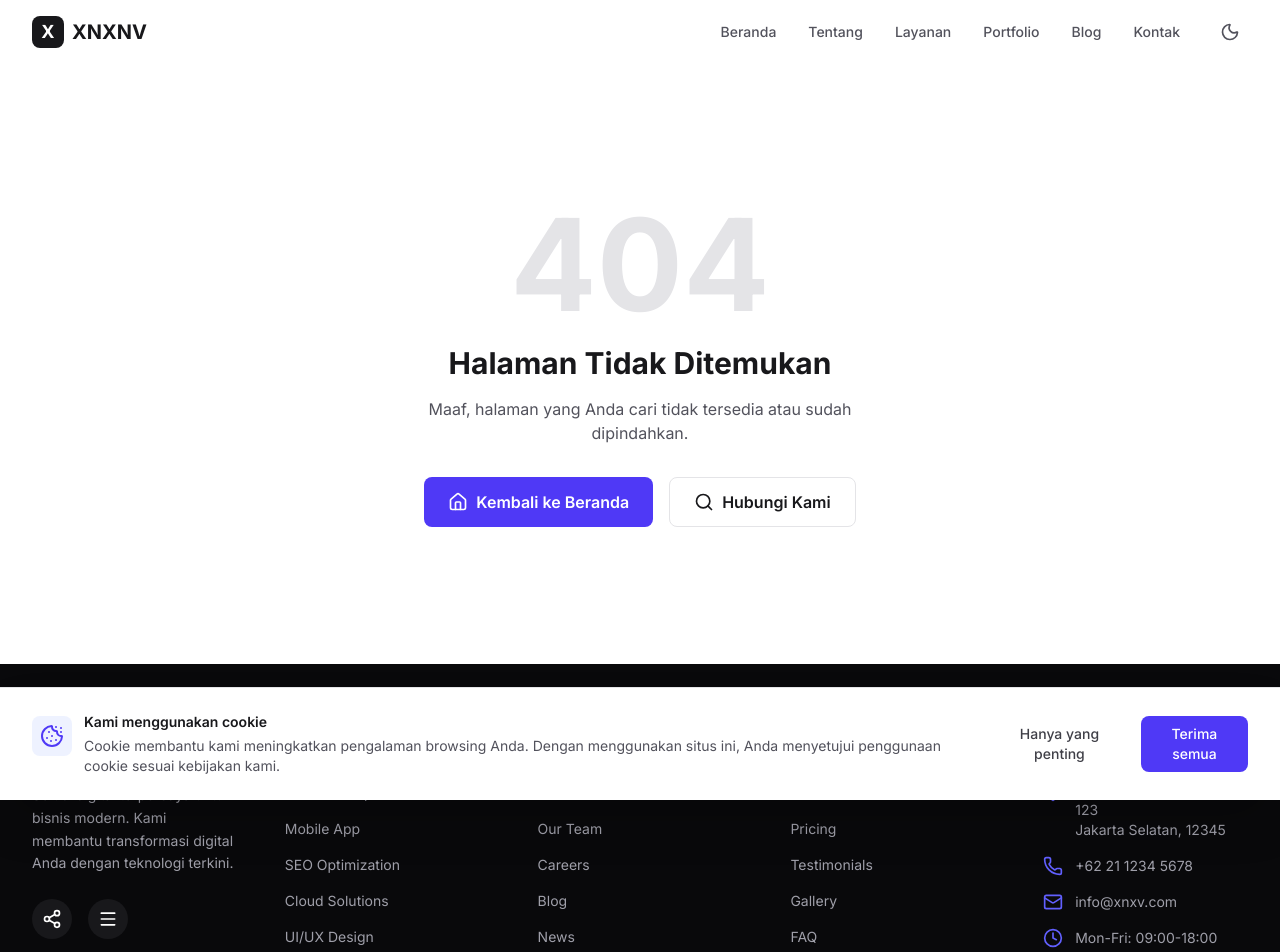
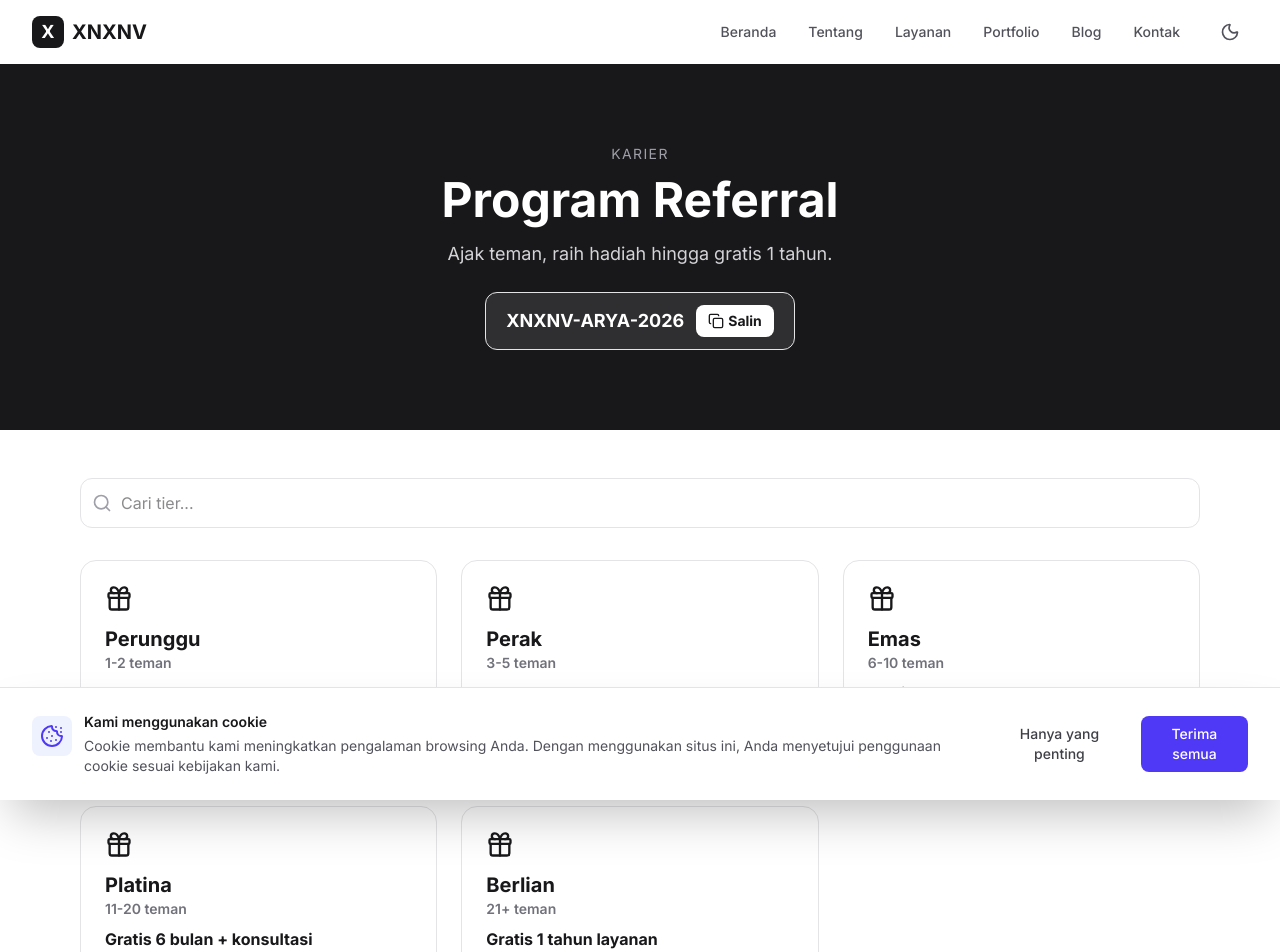
Before and after one commit to aryaapriawann-dev/XNXNV, a Next.js app: page /careers/referral in a window 1280 px wide. Before the commit this address had no page. Shown: the top 952 px of the page. Built offline with nearby package versions, Linux system fonts and the light colour scheme.

Commit message:
feat(careers): add Referral page

```diff
--- /dev/null
+++ b/src/app/careers/referral/page.tsx
@@ -0,0 +1,46 @@
+"use client";
+import { useMemo, useState } from "react";
+import Link from "next/link";
+import { Search, Gift, ChevronRight, Copy } from "lucide-react";
+const TIERS = [
+  { id: "1", nama: "Perunggu", referral: "1-2 teman", hadiah: "Voucher Rp250rb", deskripsi: "Untuk setiap teman yang berlangganan paket apapun." },
+  { id: "2", nama: "Perak", referral: "3-5 teman", hadiah: "Voucher Rp750rb + kaos", deskripsi: "Plus akses prioritas ke webinar premium." },
+  { id: "3", nama: "Emas", referral: "6-10 teman", hadiah: "Gratis 3 bulan layanan", deskripsi: "Perpanjangan gratis paket aktif Anda." },
+  { id: "4", nama: "Platina", referral: "11-20 teman", hadiah: "Gratis 6 bulan + konsultasi", deskripsi: "Sesi strategi digital 1-on-1 dengan konsultan." },
+  { id: "5", nama: "Berlian", referral: "21+ teman", hadiah: "Gratis 1 tahun layanan", deskripsi: "Status mitra VIP dengan manajer khusus." },
+];
+export default function ReferralPage() {
+  const kode = "XNXNV-ARYA-2026";
+  const [q, setQ] = useState("");
+  const [disalin, setDisalin] = useState(false);
+  const f = useMemo(() => TIERS.filter((t) => (t.nama + t.hadiah).toLowerCase().includes(q.toLowerCase())), [q]);
+  const salin = () => { navigator.clipboard?.writeText(kode).catch(() => {}); setDisalin(true); setTimeout(() => setDisalin(false), 2000); };
+  return (
+    <div className="flex flex-col min-h-screen">
+      <section className="py-20 bg-zinc-900 text-white text-center"><div className="max-w-4xl mx-auto px-4">
+        <p className="text-sm uppercase tracking-widest text-zinc-400 mb-3">Karier</p>
+        <h1 className="text-4xl sm:text-5xl font-bold mb-4">Program Referral</h1>
+        <p className="text-lg text-zinc-300">Ajak teman, raih hadiah hingga gratis 1 tahun.</p>
+        <div className="mt-6 inline-flex items-center gap-3 px-5 py-3 rounded-xl bg-white/10 border border-white/20">
+          <span className="font-mono font-bold text-lg">{kode}</span>
+          <button onClick={salin} className="inline-flex items-center gap-1 px-3 py-1.5 rounded-lg bg-white text-zinc-900 text-sm font-bold hover:bg-zinc-200 transition-colors">
+            <Copy className="h-4 w-4" /> {disalin ? "Tersalin!" : "Salin"}</button>
+        </div></div></section>
+      <section className="py-12 bg-white dark:bg-slate-950"><div className="max-w-6xl mx-auto px-4">
+        <div className="relative mb-8"><Search className="absolute left-3 top-1/2 -translate-y-1/2 h-5 w-5 text-zinc-400" />
+          <input value={q} onChange={(e) => setQ(e.target.value)} placeholder="Cari tier..."
+            className="w-full pl-10 pr-4 py-3 rounded-xl border border-zinc-200 dark:border-slate-700 bg-white dark:bg-slate-900 text-zinc-900 dark:text-white" /></div>
+        <div className="grid grid-cols-1 md:grid-cols-2 lg:grid-cols-3 gap-6">{f.map((t) => (
+          <div key={t.id} className="p-6 rounded-2xl border border-zinc-200 dark:border-slate-800 bg-white dark:bg-slate-900">
+            <Gift className="h-7 w-7 text-zinc-900 dark:text-white mb-3" />
+            <h2 className="text-xl font-bold text-zinc-900 dark:text-white">{t.nama}</h2>
+            <p className="text-sm font-semibold text-zinc-500 mb-2">{t.referral}</p>
+            <p className="font-bold text-zinc-900 dark:text-white mb-1">{t.hadiah}</p>
+            <p className="text-zinc-600 dark:text-zinc-400">{t.deskripsi}</p>
+          </div>))}</div>
+        {f.length === 0 && <p className="text-center text-zinc-500 py-12">Tidak ada tier yang cocok.</p>}
+        <div className="flex justify-center mt-12"><Link href="/careers/remote" className="inline-flex items-center gap-2 px-6 py-3 bg-zinc-900 text-white rounded-full font-semibold hover:bg-zinc-700 transition-colors">Lowongan Remote <ChevronRight className="h-5 w-5" /></Link></div>
+      </div></section>
+    </div>
+  );
+}
```
